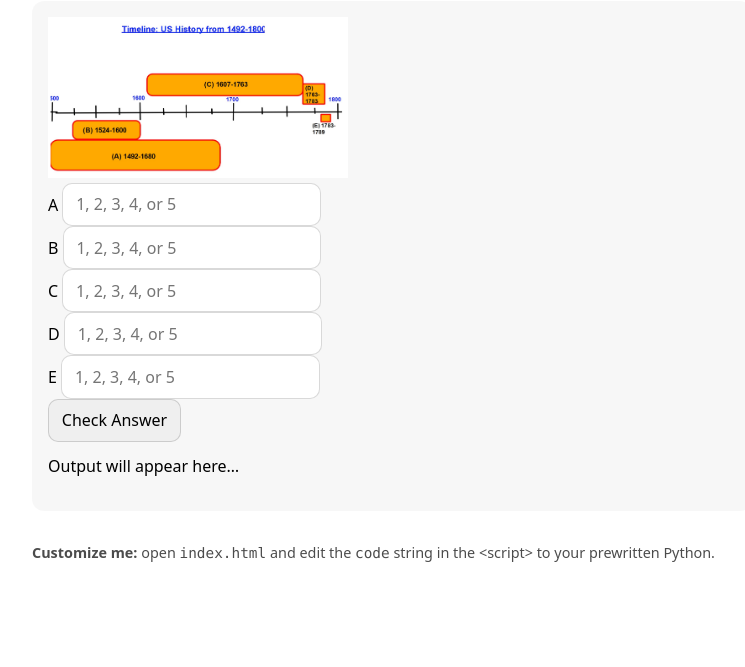
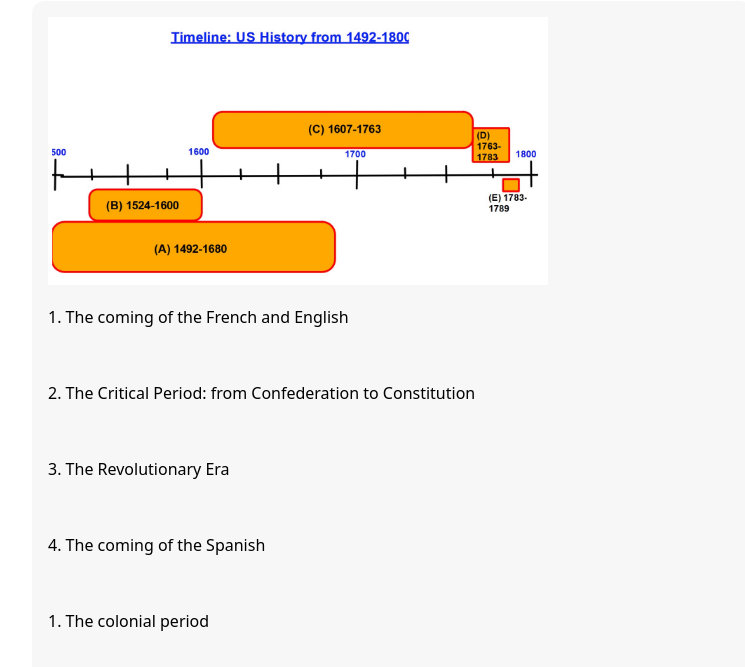
Before and after one commit to Piedav/apush-timeline-practice, a plain HTML site: page index.html in a window 1280 px wide. Shown: the part 83-750 px from the top of the page, without its empty margins (248-993 px from the left). Drawn offline with Linux system fonts and the light colour scheme.

Commit message:
Update index.html

```diff
--- a/index.html
+++ b/index.html
@@ -66,7 +66,12 @@ greet("${B1.replace(/\\/g, "\\\\").replace(/`/g, "\\`")}")
     <h1>Practice for the APUSH timeline test :D</h1>
 
     <div class="card">
-      <img src="timeline1.png" alt="first timeline" width="300"><br>
+      <img src="timeline1.png" alt="first timeline" width="500"><br>
+      <p>1. The coming of the French and English</p><br>
+      <p>2. The Critical Period: from Confederation to Constitution</p><br>
+      <p>3. The Revolutionary Era</p><br>
+      <p>4. The coming of the Spanish</p><br>
+      <p>1. The colonial period</p><br>
       <label for="A1">A</label>
       <input id="A1" placeholder="1, 2, 3, 4, or 5" /><br>
       <label for="B1">B</label>
@@ -80,9 +85,5 @@ greet("${B1.replace(/\\/g, "\\\\").replace(/`/g, "\\`")}")
       <button onclick="runScript()">Check Answer</button>
       <div id="out" style="margin-top: .8rem;">Output will appear here…</div>
     </div>
-
-    <footer>
-      <p><strong>Customize me:</strong> open <code>index.html</code> and edit the <code>code</code> string in the &lt;script&gt; to your prewritten Python.</p>
-    </footer>
   </body>
 </html>
```
